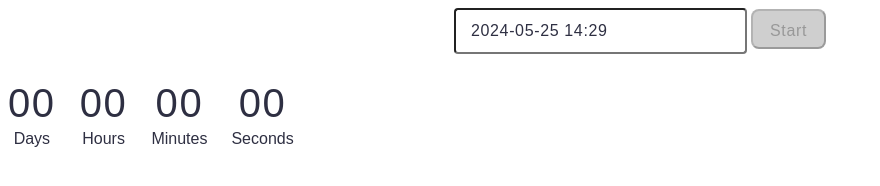
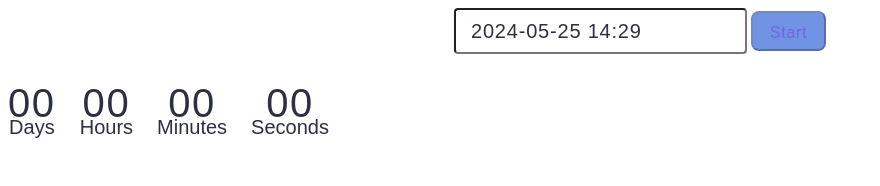
Before and after one commit to TatiYas/goit-js-hw-10, a website built with Vite: page src/1-timer.html in a window 1280 px wide. Shown: the whole page, without its empty margins (0-880 px from the left). Built offline with nearby package versions, Linux system fonts and the light colour scheme.

Commit message:
Update_13

```diff
--- a/src/1-timer.html
+++ b/src/1-timer.html
@@ -8,7 +8,7 @@
   </head>
   <body>
     <div class="container">
-      <div class="timecontainer">
+
     <input type="text" id="datetime-picker" />
     <button type="button" data-start>Start</button>
 
@@ -32,7 +32,6 @@
       </div>
     </div>
   </div>
-  </div>
     <script src="./js/1-timer.js" type="module"></script>
   </body>
 </html>
--- a/src/css/1-timer.css
+++ b/src/css/1-timer.css
@@ -4,17 +4,15 @@
     margin-bottom: 20px;
     text-align: center;
   }
-
-  .timecontainer {
+  .field {
     text-align: center;
   }
-
 
 .label {
   font-family: 'Montserrat', sans-serif;
   font-weight: 400;
-  font-size: 16px;
-  line-height: 150%;
+  font-size: 20px;
+  line-height: 1.5px;
   color: #2e2f42;
 }
 
@@ -47,13 +45,13 @@ button:disabled {
   padding: 8px 16px;
   width: 75px;
   height: 40px;
-  background: #cfcfcf;
+  background: #7093e3;
   font-family: 'Montserrat', sans-serif;
   font-weight: 500;
   font-size: 16px;
   line-height: 150%;
   letter-spacing: 0.04em;
-  color: #989898;
+  color: #7463e4;
 }
 
 button:hover {
@@ -72,21 +70,12 @@ button:hover {
   height: 40px;
   font-family: 'Montserrat', sans-serif;
   font-weight: 400;
-  font-size: 16px;
+  font-size: 20px;
   line-height: 150%;
   letter-spacing: 0.04em;
   color: #2e2f42;
   padding-left: 15px;
 }
-
-#datetime-picker:hover {
-  border-color: black;
-}
-
-#datetime-picker:active {
-  border-color: #4e75ff;
-}
-
 #datetime-picker:disabled {
   background: #7d7979;
   border-color: #2f2d2d;
@@ -97,6 +86,16 @@ button:hover {
   letter-spacing: 0.04em;
   color: #808080;
 }
+
+
+#datetime-picker:hover {
+  border-color: black;
+}
+
+#datetime-picker:active {
+  border-color: #4e75ff;
+}
+
 
 .timer {
   display: flex;
```
